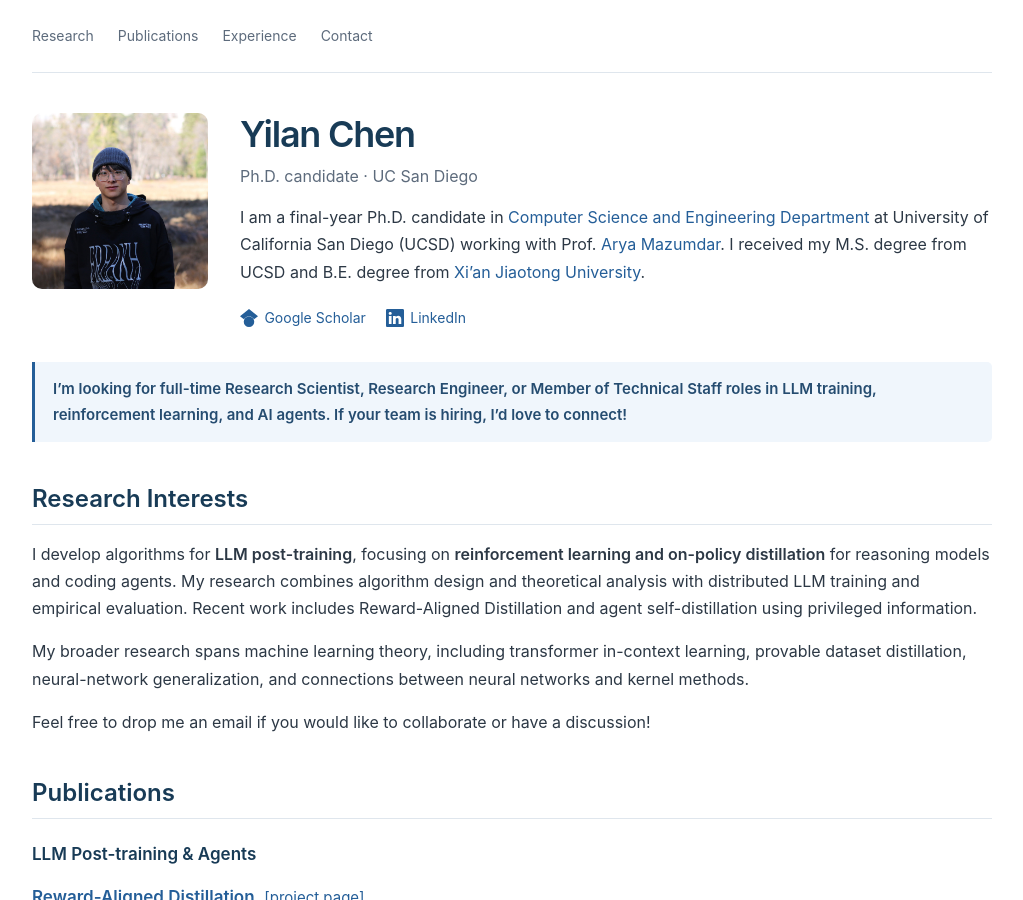
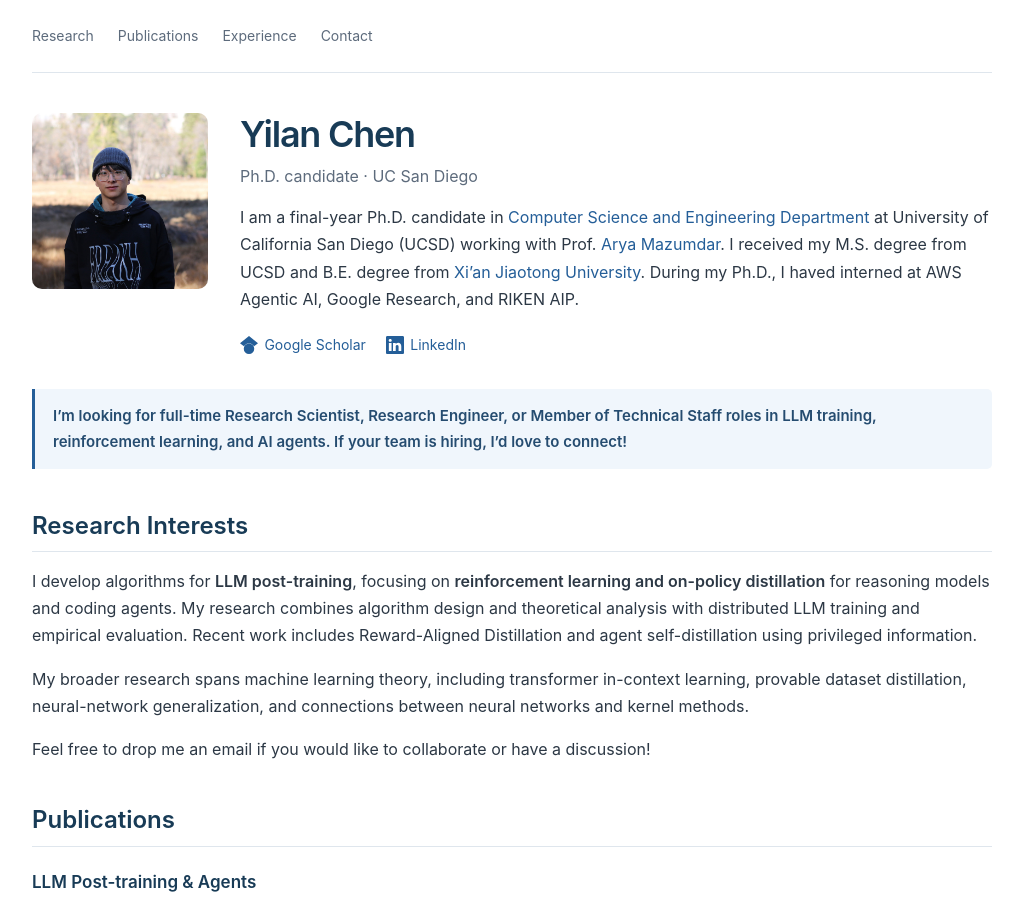
Before and after one commit to yilanchen6/yilanchen6.github.io, a Jekyll site: the page built from index.md, in a window 1280 px wide and 900 px high. Shown: the whole window, without its empty margins (128-1151 px from the left). Built offline with Jekyll 4.4.1, drawn with Linux system fonts in a browser that asks for light colours; part of the change alters nothing that is shown.

Commit message:
Update index.md

```diff
--- a/index.md
+++ b/index.md
@@ -31,6 +31,7 @@ I am a final-year Ph.D. candidate in [Computer Science and Engineering Departmen
 <!-- I also work closely with Prof. [Taiji Suzuki](https://ibis.t.u-tokyo.ac.jp/suzuki/) at University of Tokyo. -->
 <!-- I'm fortunate to be advised by Prof. [Tsui-Wei (Lily) Weng](https://lilywenglab.github.io/).  -->
 I received my M.S. degree from UCSD and B.E. degree from [Xi'an Jiaotong University](http://en.xjtu.edu.cn/).
+During my Ph.D., I haved interned at AWS Agentic AI, Google Research, and RIKEN AIP.
 <!-- Here is my [CV](/files/CV_Yilan_Chen.pdf).  -->
 
 <nav class="profile-links" aria-label="Profile links">
@@ -160,7 +161,7 @@ Xu Cheng, Zhefan Rao<sup>2</sup>, **Yilan Chen**<sup>2</sup>, Quanshi Zhang.<br>
 </header>
 <p>Applied Scientist Intern · Santa Clara, USA.</p>
 
-Hosts: [Vijay Lingam](https://www.amazon.science/author/vijay-lingam)
+Hosts: [Vijay Lingam](https://www.linkedin.com/in/vijaylingam)
 
 <p class="experience-topic">LLM Post-training: Reinforcement Learning and Distillation</p>
 </article>
```
